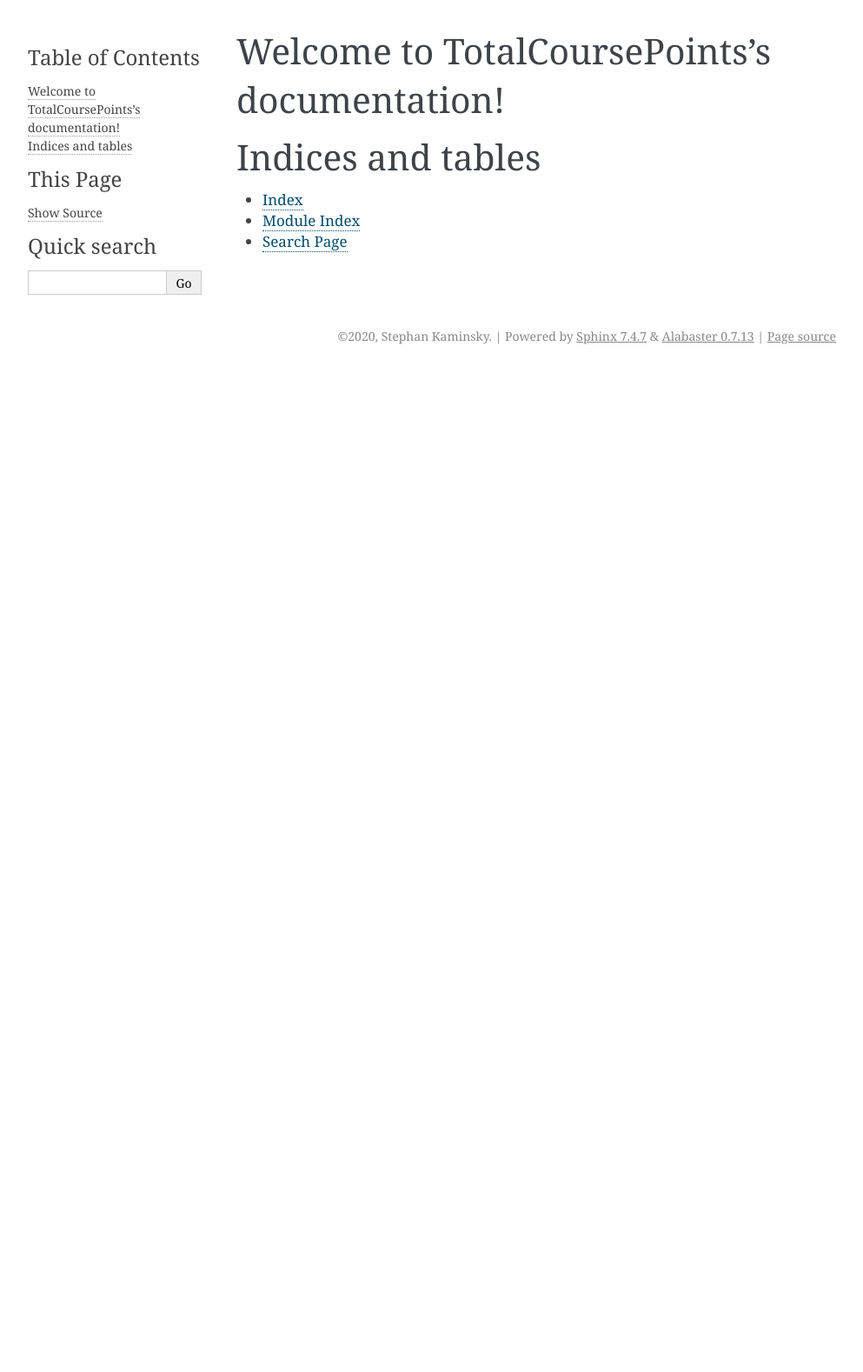
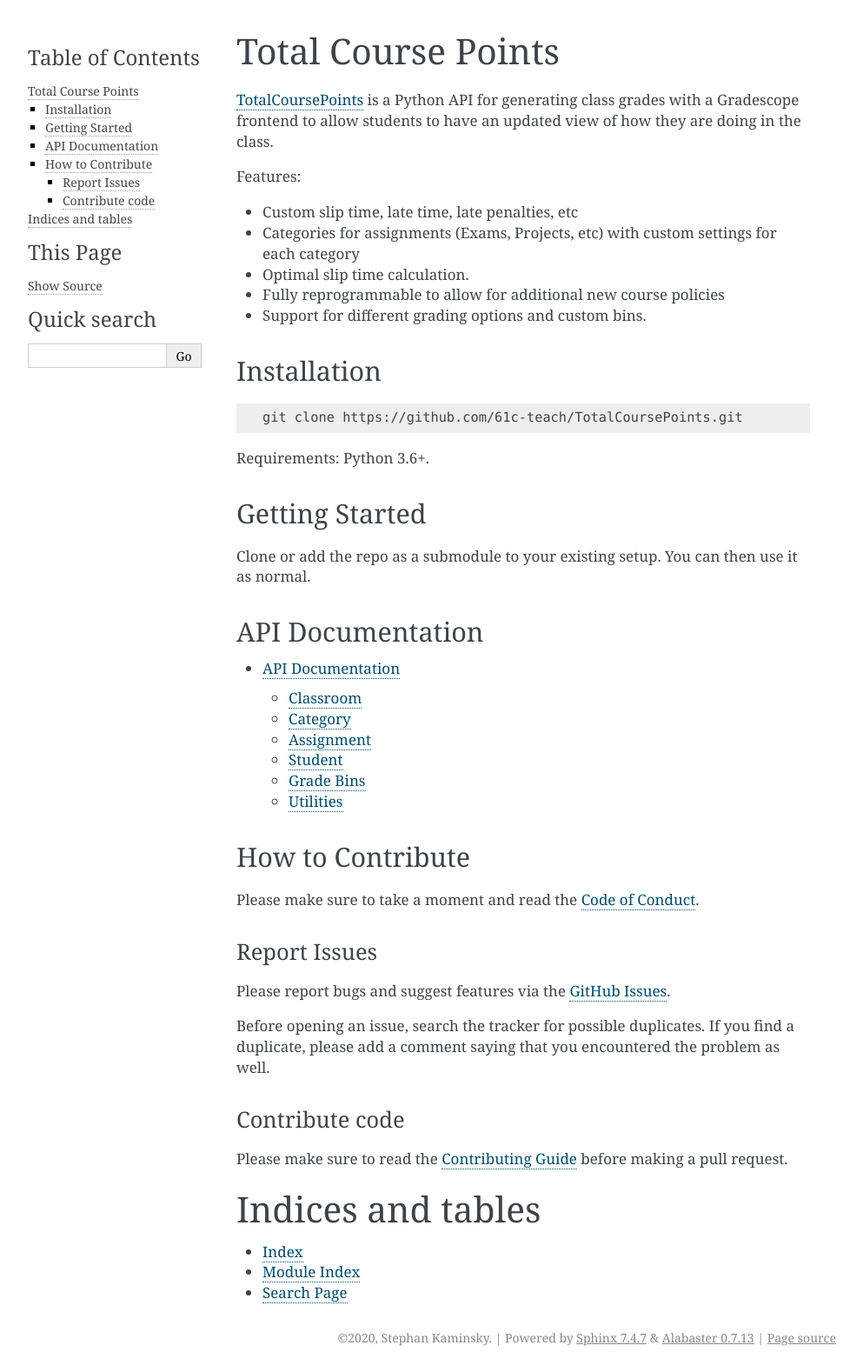
Before and after one commit to 61c-teach/TotalCoursePoints, a Sphinx documentation site: the page built from docs/source/index.rst, in a window 1280 px wide. Shown: the whole page at 87% size, without its empty margins (148-1141 px from the left). Built offline with Sphinx 7.4.7, drawn with Linux system fonts in a browser that asks for light colours; before the commit the page ends 900 px from its top, so only the background shows below that.

Commit message:
Added base of docs

```diff
--- a/docs/source/GettingStarted/index.rst
+++ /dev/null
@@ -1 +0,0 @@
-TBD
--- /dev/null
+++ b/docs/source/api/assignment.rst
@@ -0,0 +1,2 @@
+Assignment
+==========
--- /dev/null
+++ b/docs/source/api/category.rst
@@ -0,0 +1,2 @@
+Category
+========
--- /dev/null
+++ b/docs/source/api/classroom.rst
@@ -0,0 +1,2 @@
+Classroom
+=========
--- /dev/null
+++ b/docs/source/api/grade_bins.rst
@@ -0,0 +1,2 @@
+Grade Bins
+==========
--- /dev/null
+++ b/docs/source/api/index.rst
@@ -0,0 +1,12 @@
+API Documentation
+=================
+
+.. toctree::
+   :maxdepth: 2
+
+   classroom.rst
+   category.rst
+   assignment.rst
+   student.rst
+   grade_bins.rst
+   utils.rst
--- /dev/null
+++ b/docs/source/api/student.rst
@@ -0,0 +1,2 @@
+Student
+=======
--- /dev/null
+++ b/docs/source/api/utils.rst
@@ -0,0 +1,2 @@
+Utilities
+=========
--- a/docs/source/conf.py
+++ b/docs/source/conf.py
@@ -28,6 +28,7 @@
 # extensions coming with Sphinx (named 'sphinx.ext.*') or your custom
 # ones.
 extensions = [
+    'sphinx.ext.autodoc',
     'recommonmark'
 ]
 
--- a/docs/source/index.rst
+++ b/docs/source/index.rst
@@ -1,15 +1,62 @@
-.. TotalCoursePoints documentation master file, created by
-   sphinx-quickstart on Mon Sep 28 10:10:32 2020.
-   You can adapt this file completely to your liking, but it should at least
-   contain the root `toctree` directive.
+Total Course Points
+===================
 
-Welcome to TotalCoursePoints's documentation!
-=============================================
+`TotalCoursePoints`_ is a Python API for generating class grades with a Gradescope frontend to allow students to have an updated view of how they  are doing in the class.
+
+Features:
+
+-  Custom slip time, late time, late penalties, etc
+-  Categories for assignments (Exams, Projects, etc) with custom settings for each category
+-  Optimal slip time calculation.
+-  Fully reprogrammable to allow for additional new course policies
+-  Support for different grading options and custom bins.
+
+
+Installation
+------------
+
+.. code:: sh
+
+   git clone https://github.com/61c-teach/TotalCoursePoints.git
+
+
+Requirements: Python 3.6+.
+
+
+Getting Started
+---------------
+
+Clone or add the repo as a submodule to your existing setup. You can then use it as normal.
+
+
+API Documentation
+---------------------------
 
 .. toctree::
    :maxdepth: 2
-   :caption: Contents:
 
+   api/index.rst
+
+
+How to Contribute
+-----------------
+
+Please make sure to take a moment and read the `Code of Conduct`_.
+
+Report Issues
+~~~~~~~~~~~~~
+
+Please report bugs and suggest features via the `GitHub Issues`_.
+
+Before opening an issue, search the tracker for possible duplicates. If
+you find a duplicate, please add a comment saying that you encountered
+the problem as well.
+
+Contribute code
+~~~~~~~~~~~~~~~
+
+Please make sure to read the `Contributing Guide`_ before making a pull
+request.
 
 Indices and tables
 ==================
@@ -17,3 +64,8 @@
 * :ref:`genindex`
 * :ref:`modindex`
 * :ref:`search`
+
+.. _TotalCoursePoints: https://github.com/61c-teach/TotalCoursePoints
+.. _Code of Conduct: https://github.com/61c-teach/TotalCoursePoints/blob/master/.github/CODE_OF_CONDUCT.md
+.. _GitHub Issues: https://github.com/61c-teach/TotalCoursePoints/issues
+.. _Contributing Guide: https://github.com/61c-teach/TotalCoursePoints/blob/master/.github/CONTRIBUTING.md
```
